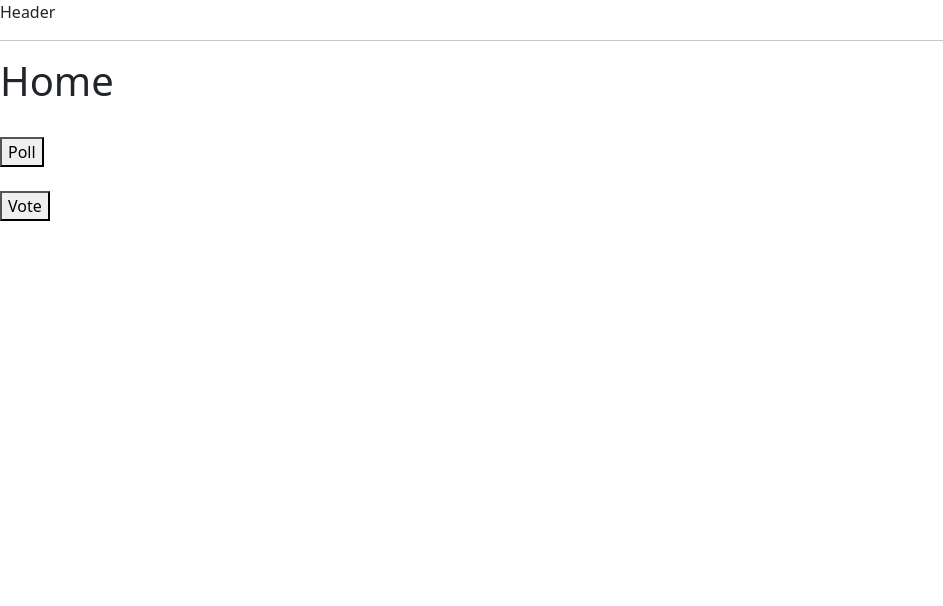
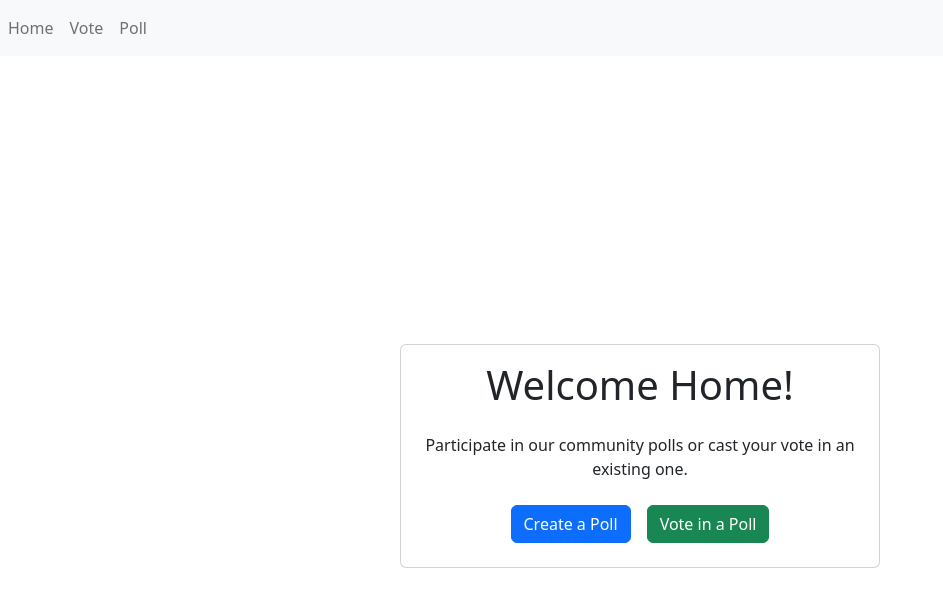
Before and after one commit to inuyashakobayashi/pollack, a React (Create React App) app in the folder client/: page / in a window 1280 px wide. Shown: the top 606 px of the page, without its empty margins (0-943 px from the left). Built offline with nearby package versions, Linux system fonts and the light colour scheme.

Commit message:
make a better design for home and header components

```diff
--- a/client/src/components/Header.js
+++ b/client/src/components/Header.js
@@ -1,11 +1,20 @@
-import React from 'react'
+import React from 'react';
+import { Navbar, Nav } from 'react-bootstrap';
+import { Link } from 'react-router-dom';
 
 function Header() {
   return (
-    <div>Header
-        <hr />
-    </div>
-  )
+    <Navbar bg="light" expand="lg">
+      <Navbar.Toggle aria-controls="basic-navbar-nav" />
+      <Navbar.Collapse id="basic-navbar-nav">
+        <Nav className="mr-auto">
+          <Nav.Link as={Link} to="/">Home</Nav.Link>
+          <Nav.Link as={Link} to="/vote">Vote</Nav.Link>
+          <Nav.Link as={Link} to="/poll">Poll</Nav.Link>
+        </Nav>
+      </Navbar.Collapse>
+    </Navbar>
+  );
 }
 
-export default Header
+export default Header;
--- a/client/src/pages/Home.js
+++ b/client/src/pages/Home.js
@@ -1,27 +1,31 @@
-import { Link } from 'react-router-dom'
+import { Link } from 'react-router-dom';
 import 'bootstrap/dist/css/bootstrap.min.css';
 import React from 'react';
-
-
+import { Button, Container, Card } from 'react-bootstrap';
 
 function Home() {
-
   return (
-    <div>
-      <h1>Home</h1>
-      <br/>
-
-      <Link to='/poll'>
-        <button >Poll</button>
-      </Link>
-
-    <br/> <br/>
-    <Link to='/vote'>
-        <button >Vote</button>
-      </Link>
-
-    </div>
-  )
+    <Container className="d-flex justify-content-center align-items-center" style={{ minHeight: "100vh" }}>
+      <Card className="text-center" style={{ width: '30rem' }}>
+        <Card.Body>
+          <Card.Title className="mb-4"><h1>Welcome Home!</h1></Card.Title>
+          <Card.Text>
+            Participate in our community polls or cast your vote in an existing one.
+          </Card.Text>
+          <Link to="/poll">
+            <Button variant="primary" className="m-2">
+              Create a Poll
+            </Button>
+          </Link>
+          <Link to="/vote">
+            <Button variant="success" className="m-2">
+              Vote in a Poll
+            </Button>
+          </Link>
+        </Card.Body>
+      </Card>
+    </Container>
+  );
 }
 
-export default Home
+export default Home;
```
